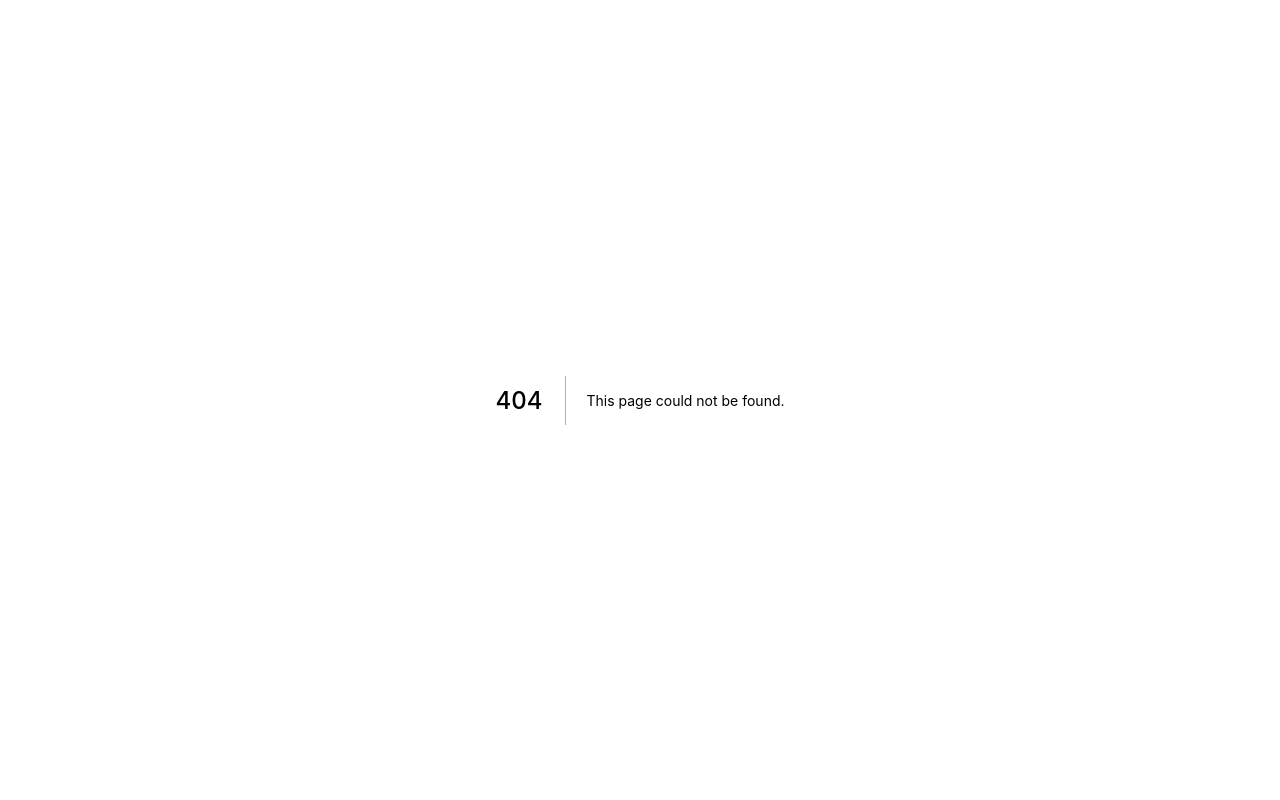
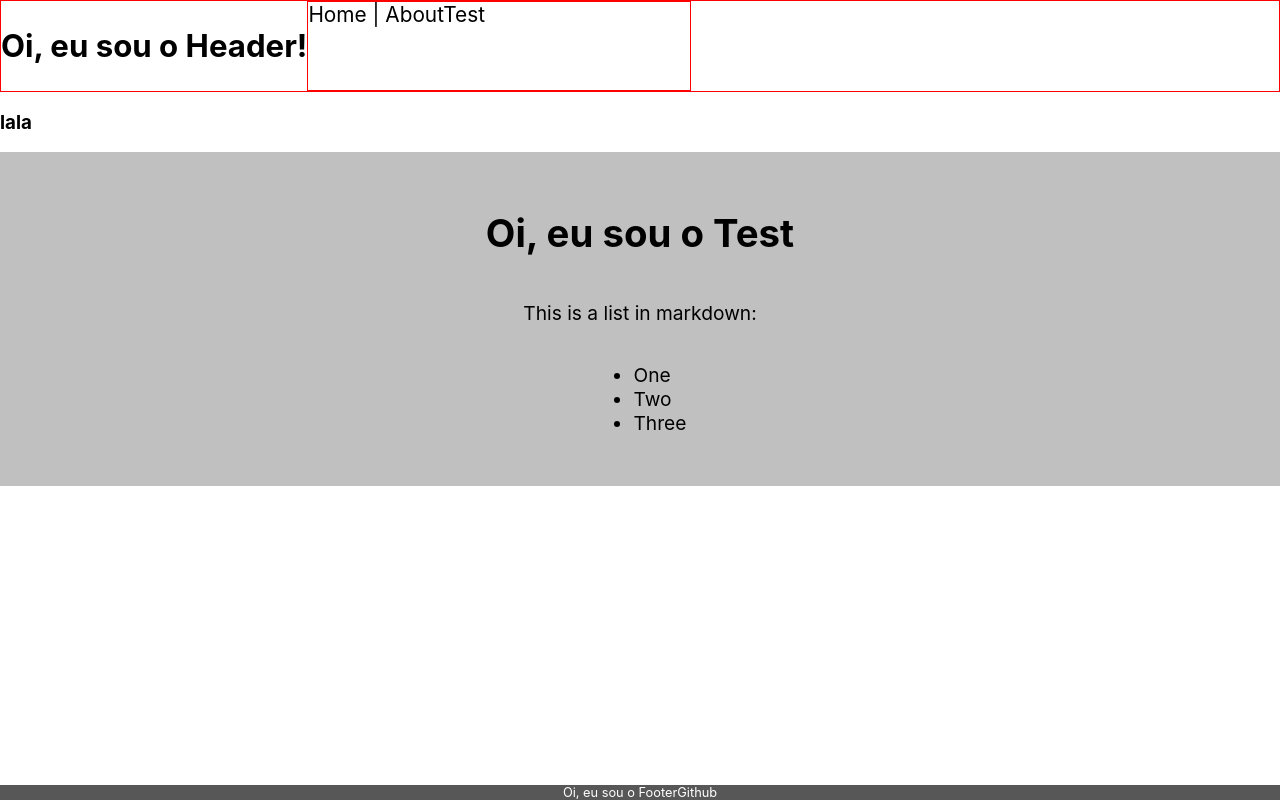
Before and after one commit to RicardoIreno/meu-site-dev, a Next.js app: page /test in a window 1280 px wide. Before the commit this address had no page. Built offline with nearby package versions, Linux system fonts and the light colour scheme.

Commit message:
Organizing layout components: DefaultWrapper and AboutWrapper

```diff
--- a/src/components/MenuHeader/index.tsx
+++ b/src/components/MenuHeader/index.tsx
@@ -10,8 +10,11 @@ const MenuHeader = () => {
         <Link href='/'>
           <a>Home</a>
         </Link>{' | '}
-        <Link href='/About'>
+        <Link href='/about'>
           <a>About</a>
+        </Link>
+        <Link href='/test'>
+          <a>Test</a>
         </Link>
       </nav>
 
--- /dev/null
+++ b/src/components/SiteFooter/index.tsx
@@ -0,0 +1,19 @@
+import React from 'react'
+import { Wrapper } from './style'
+import Link from 'next/link'
+
+const SiteFooter = () => {
+	return (
+
+		<Wrapper>
+
+			<span>Oi, eu sou o Footer</span>
+      <Link href={'https://github.com/RicardoIreno'}>
+        <a>Github</a>
+      </Link>
+
+		</Wrapper>
+	)
+}
+
+export default SiteFooter
--- /dev/null
+++ b/src/components/SiteFooter/style.js
@@ -0,0 +1,14 @@
+import styled from 'styled-components'
+
+export const Wrapper = styled.footer`
+  position: absolute;
+  bottom: 0;
+  width: 100%;
+  display: flex;
+  flex-direction: row;
+  justify-content: center;
+  align-items: center;
+  font-size: .8rem;
+  background-color: #575757;
+  color: #fff;
+`
--- a/src/components/index.js
+++ b/src/components/index.js
@@ -1,4 +1,6 @@
+import MenuHeader from "./MenuHeader"
 import SiteHeader from "./SiteHeader"
-import AboutWrapper from "./AboutWrapper"
+import SiteFooter from "./SiteFooter"
 
-export { AboutWrapper, SiteHeader }
+
+export { MenuHeader, SiteHeader, SiteFooter }
--- /dev/null
+++ b/src/layouts/AboutWrapper/index.tsx
@@ -0,0 +1,21 @@
+import React, { Children, ReactNode } from 'react'
+import { Wrapper } from './style'
+import { DefaultWrapper } from '../index'
+
+type Props = {
+  children: ReactNode
+}
+
+const AboutWrapper = ({children}: Props ) => {
+	return (
+
+		<Wrapper>
+
+      {children}
+
+		</Wrapper>
+	)
+}
+
+// export default AboutWrapper
+export default ({ children }: Props) => <DefaultWrapper>{children}</DefaultWrapper>
--- a/src/components/AboutWrapper/style.js
+++ b/src/layouts/AboutWrapper/style.js
@@ -2,9 +2,11 @@ import styled from 'styled-components'
 
 export const Wrapper = styled.div`
   width: 100%;
-  background-color: salmon;
   display: flex;
-  flex-direction: row;
-  font-size: 1.3rem;
+  flex-direction: column;
+  justify-content: center;
+  align-items: center;
+  font-size: 1.2rem;
+  padding: 2rem;
   border: solid 1px red;
 `
--- /dev/null
+++ b/src/layouts/DefaultWrapper/index.tsx
@@ -0,0 +1,26 @@
+import React, { Children, ReactNode } from 'react'
+import { SiteHeader, SiteFooter } from '../../components'
+import { Wrapper } from './style'
+
+type Props = {
+  children: ReactNode
+}
+
+const DefaultWrapper = ({children}: Props ) => {
+	return (
+		<>
+			<SiteHeader />
+			<h3>lala</h3>
+
+			<Wrapper>
+
+				{children}
+
+			</Wrapper>
+
+			<SiteFooter />
+		</>
+	)
+}
+
+export default DefaultWrapper
--- /dev/null
+++ b/src/layouts/DefaultWrapper/style.js
@@ -0,0 +1,13 @@
+import styled from 'styled-components'
+
+export const Wrapper = styled.div`
+  width: 100%;
+  display: flex;
+  flex-direction: column;
+  justify-content: center;
+  align-items: center;
+  font-size: 1.2rem;
+  padding: 2rem;
+  /* border: solid 1px red; */
+  background-color: silver;
+`
--- /dev/null
+++ b/src/layouts/index.js
@@ -0,0 +1,4 @@
+import DefaultWrapper from './DefaultWrapper'
+import AboutWrapper from './AboutWrapper'
+
+export {DefaultWrapper, AboutWrapper}
--- a/src/pages/teste.mdx
+++ b/src/pages/about.mdx
@@ -1,4 +1,4 @@
-import {AboutWrapper} from '../components'
+import {AboutWrapper} from '../layouts'
 
 export const meta = {
 author: 'Richard'
--- /dev/null
+++ b/src/pages/test.mdx
@@ -0,0 +1,15 @@
+import {DefaultWrapper} from '../layouts'
+
+export const meta = {
+author: 'Richard'
+}
+
+# Oi, eu sou o Test
+
+This is a list in markdown:
+
+- One
+- Two
+- Three
+
+export default ({ children }) => <DefaultWrapper meta={meta}>{children}</DefaultWrapper>
```
Also changed, not shown: src/components/AboutWrapper/index.tsx (deleted, +0 -19 lines), 1 other file (tests, documents, lock files or other folders).
